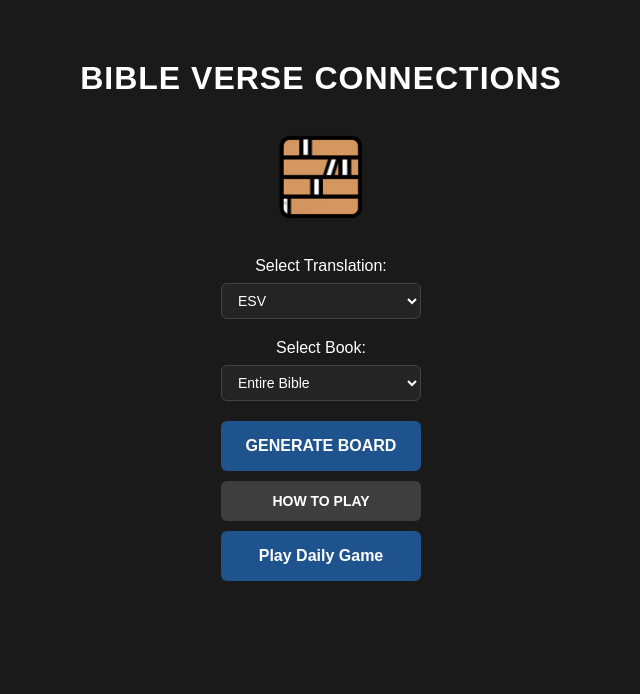
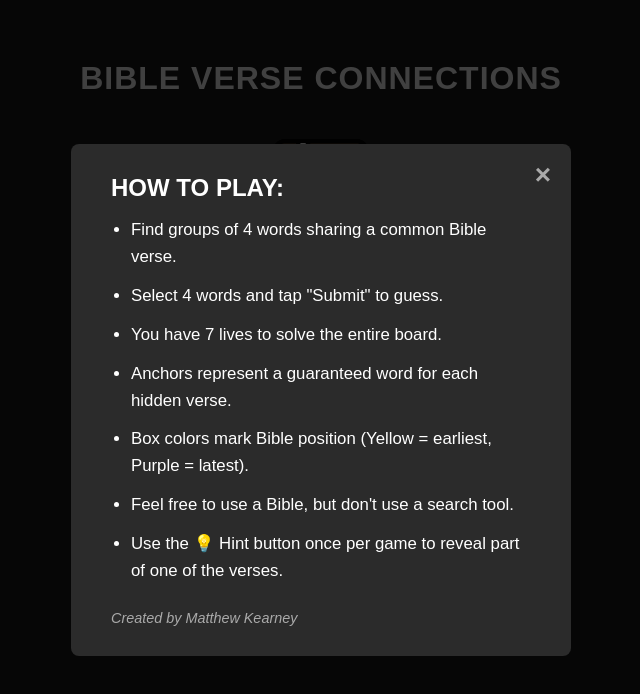
Before and after one commit to Velocisniper/bibleconnections, a plain HTML site: page index.html in a window 1280 px wide. Both pictures are taken after a click on the button "HOW TO PLAY". Shown: the whole page, without its empty margins (319-959 px from the left). Drawn offline with Linux system fonts and the light colour scheme.

Commit message:
Updated how to play menu

```diff
--- a/index.html
+++ b/index.html
@@ -89,6 +89,22 @@
         </div>
 
     </div>
+<div id="how-to-modal">
+    <div class="modal-content">
+        <span class="close-btn" id="close-modal">&times;</span>
+        <h2>HOW TO PLAY:</h2>
+        <ul>
+            <li>Find groups of 4 words sharing a common Bible verse.</li>
+            <li>Select 4 words and tap "Submit" to guess.</li>
+            <li>You have 7 lives to solve the entire board.</li>
+            <li>Anchors represent a guaranteed word for each hidden verse.</li>
+            <li>Box colors mark Bible position (Yellow = earliest, Purple = latest).</li>
+            <li>Feel free to use a Bible, but don't use a search tool.</li>
+            <li>Use the 💡 Hint button once per game to reveal part of one of the verses.</li>
+        </ul>
+        <p class="credits">Created by Matthew Kearney</p>
+    </div>
+</div>
 <script src="script.js"></script>
 </body>
 </html>
--- a/script.js
+++ b/script.js
@@ -140,7 +140,17 @@ function setupEventListeners() {
         startBoardGeneration();
     });
 
+    // How To Play modal: close button + click on dark backdrop
+    const howToModal = document.getElementById("how-to-modal");
+    document.getElementById("close-modal").addEventListener("click", () => {
+        howToModal.style.display = "none";
+    });
+    howToModal.addEventListener("click", (e) => {
+        if (e.target === howToModal) howToModal.style.display = "none";
+    });
+
     document.getElementById("how-to-play-btn").addEventListener("click", showHowToPlay);
+
 
     const howToPlayBtn = document.getElementById("how-to-play-btn");
     if (howToPlayBtn) {
@@ -175,16 +185,7 @@ function setupEventListeners() {
 }
 
 function showHowToPlay() {
-    alert(
-        "HOW TO PLAY:\n\n" +
-        "• Find groups of 4 words sharing a common Bible verse.\n" +
-        "• Select 4 words and tap 'Submit' to guess.\n" +
-        "• You have 7 lives to solve the entire board.\n" +
-        "• Anchors represent a guaranteed word for each hidden verse.\n" +
-        "• Box colors mark Bible position (Yellow = earliest, Purple = latest).\n" +
-        "• Feel free to use a Bible, but don't use a search tool \n \n" +
-        "- Created by Matthew Kearney"
-    );
+    document.getElementById("how-to-modal").style.display = "flex";
 }
 
 // --- CORE UTILITIES ---
--- a/style.css
+++ b/style.css
@@ -58,8 +58,8 @@ h1 {
 }
 
 .logo-placeholder {
-    width: 120px;
-    height: 120px;
+    width: 140px;
+    height: 140px;
     margin-bottom: 20px;
     background-image: url('Bible_Data/logo.png');
     background-size: contain;
@@ -279,3 +279,45 @@ h2 {
     .ctrl-frame { gap: 8px; }
     .action-btn { width: auto; min-width: 70px; padding: 0 10px; font-size: 13px; }
 }
+
+/* --- How To Play Modal --- */
+#how-to-modal {
+    display: none;
+    position: fixed;
+    top: 0; left: 0;
+    width: 100%; height: 100%;
+    background-color: rgba(0, 0, 0, 0.75);
+    z-index: 9999;
+    align-items: center;
+    justify-content: center;
+}
+
+.modal-content {
+    background-color: #2b2b2b;
+    color: #ffffff;
+    padding: 30px 40px;
+    border-radius: 8px;
+    width: 80%;
+    max-width: 500px;
+    max-height: 85vh;
+    overflow-y: auto;
+    position: relative;
+    text-align: left;
+}
+
+.modal-content h2 { margin-bottom: 15px; }
+
+.close-btn {
+    position: absolute;
+    top: 15px; right: 20px;
+    color: #aaaaaa;
+    font-size: 28px;
+    font-weight: bold;
+    cursor: pointer;
+}
+.close-btn:hover { color: #ffffff; }
+
+.modal-content ul { padding-left: 20px; line-height: 1.6; font-size: 1.05rem; }
+.modal-content li { margin-bottom: 12px; }
+
+.credits { margin-top: 25px; font-style: italic; color: #aaaaaa; font-size: 0.9rem; }
```
